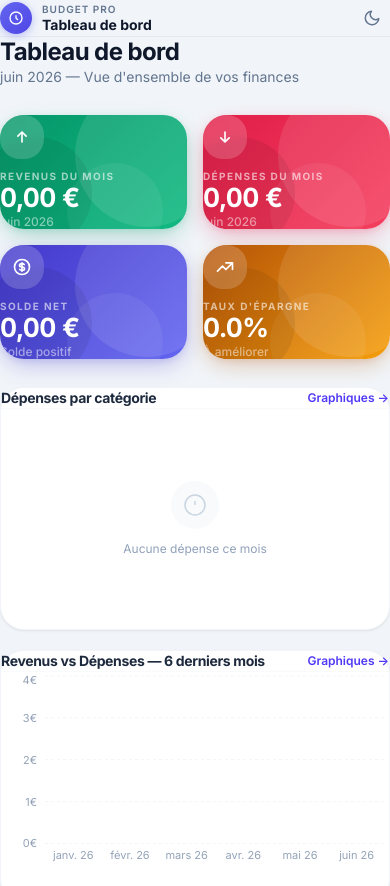
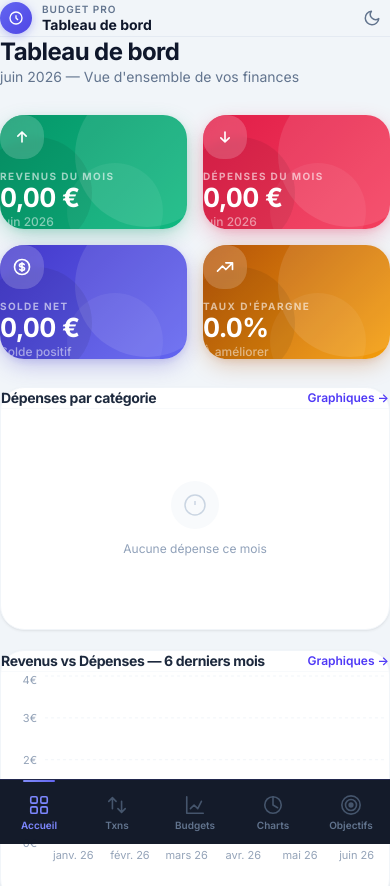
Before and after one commit to ousseynou-faye/GESTION-BOUTIQUES, a React (Vite) app in the folder budget-app/: page / in a window 390 px wide. Shown: the top 886 px of the page. Built offline with nearby package versions, Linux system fonts and the light colour scheme.

Commit message:
feat: wire BottomNav into layout, add mobile bottom padding

```diff
--- a/budget-app/src/App.jsx
+++ b/budget-app/src/App.jsx
@@ -2,6 +2,7 @@ import { BrowserRouter, Routes, Route } from 'react-router-dom'
 import { BudgetProvider } from '@/context/BudgetContext'
 import { Sidebar } from '@/components/layout/Sidebar'
 import { TopBar } from '@/components/layout/TopBar'
+import { BottomNav } from '@/components/layout/BottomNav'
 import Dashboard from '@/pages/Dashboard'
 import Transactions from '@/pages/Transactions'
 import Budgets from '@/pages/Budgets'
@@ -15,11 +16,12 @@ function Layout({ children }) {
       <div className="flex-1 flex flex-col min-w-0 overflow-hidden">
         <TopBar />
         <main className="flex-1 overflow-y-auto">
-          <div className="p-5 md:p-7 lg:p-8 max-w-screen-xl mx-auto">
+          <div className="p-5 pb-24 md:p-7 md:pb-7 lg:p-8 lg:pb-8 max-w-screen-xl mx-auto">
             {children}
           </div>
         </main>
       </div>
+      <BottomNav />
     </div>
   )
 }
```
